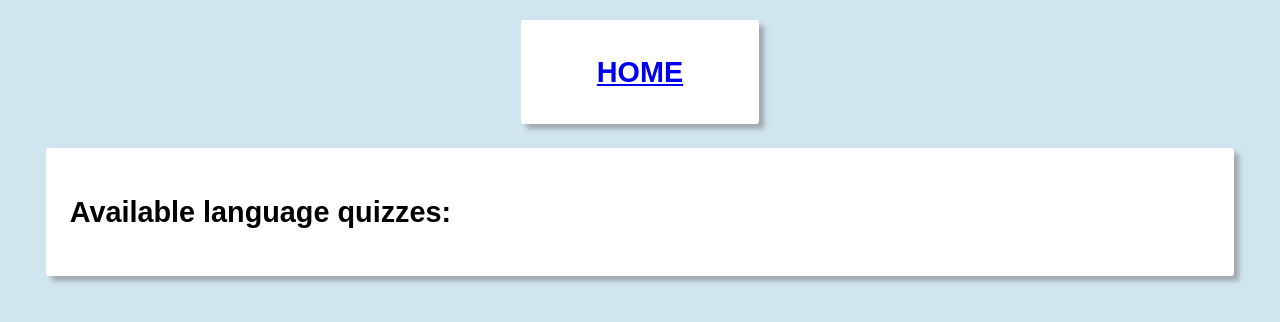
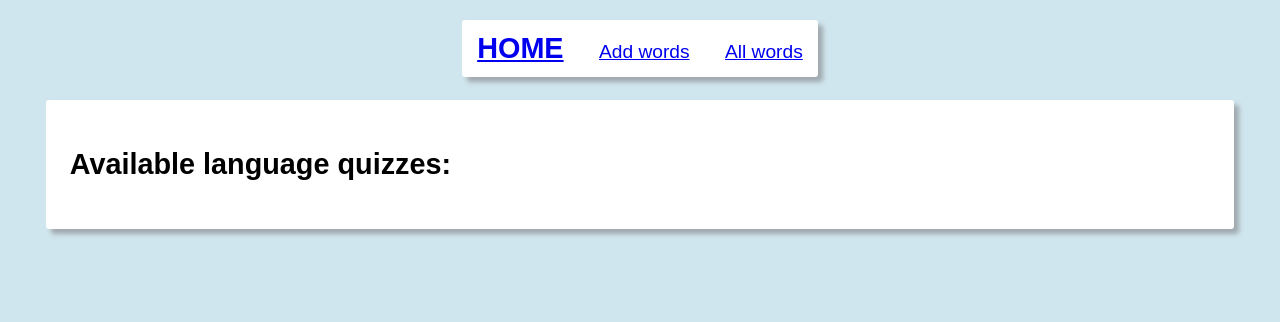
Before and after one commit to jonaengs/glosebok, a Django app: page / in a window 1280 px wide. Shown: the top 322 px of the page. Run offline with Django 3.2, Linux system fonts and the light colour scheme; data that the repository does not hold is empty.

Commit message:
track creation time of quizwords. Expand navbar shittily. Add slug field and get_abs_url to Language and use them

```diff
--- a/quiz/admin.py
+++ b/quiz/admin.py
@@ -1,7 +1,6 @@
 from django.contrib import admin
 from django.contrib.admin import TabularInline
 
-from quiz.forms import QuizWordForm
 from quiz.models import Language, QuizWord, Script
 
 
@@ -18,6 +17,7 @@ class LanguageAdmin(admin.ModelAdmin):
 
 class QuizWordAdmin(admin.ModelAdmin):
     model = QuizWord
+    readonly_fields = ('datetime_added', )
 
     class Media:
         js = ('js/show_hide_script_choices.js', )
--- a/quiz/forms.py
+++ b/quiz/forms.py
@@ -6,4 +6,4 @@ from quiz.models import QuizWord
 class QuizWordForm(forms.ModelForm):
     class Meta:
         model = QuizWord
-        fields = '__all__'
+        exclude = ('datetime_added', )
--- a/quiz/templates/quiz/language_list.html
+++ b/quiz/templates/quiz/language_list.html
@@ -3,6 +3,6 @@
 {% block body %}
     <h2>Available language quizzes:</h2>
     {% for language in language_list %}
-        <p><a href="{% url 'language_quiz' pk=language.id %}">{{ language.emoji }} {{ language.name }}</a></p>
+        <p><a href="{% url 'language_detail' slug=language.slug %}">{{ language.emoji }} {{ language.name }}</a></p>
     {% endfor %}
 {% endblock %}
--- a/quiz/urls.py
+++ b/quiz/urls.py
@@ -6,8 +6,9 @@ urlpatterns = [
     path('', LanguageListView.as_view(), name='language_list'),
     path('words/', QuizWordListView.as_view(), name='quizword_list'),
     path('add/', QuizWordCreateView.as_view(), name='add_quizword'),
-    path('<int:pk>/', LanguageQuizView.as_view(), name='language_quiz'),
 
     # autocomplete view
     path('match-scripts/', get_scripts, name='get_scripts'),
+
+    path('<slug:slug>/', LanguageQuizView.as_view(), name='language_detail'),
 ]
--- a/quiz/views.py
+++ b/quiz/views.py
@@ -3,13 +3,13 @@ from django.http import JsonResponse
 from django.urls import reverse_lazy
 from django.views.generic import DetailView, CreateView, ListView
 
+from quiz.forms import QuizWordForm
 from quiz.models import Language, Script, QuizWord
 from quiz.serializers import ScriptSerializer
 
 
 class LanguageQuizView(DetailView):
     model = Language
-    template_name = 'quiz/language_quiz.html'
 
     def get_context_data(self, **kwargs):
         language = kwargs['object']
@@ -47,7 +47,7 @@ class QuizWordListView(ListView):
 
 class QuizWordCreateView(CreateView):
     model = QuizWord
-    fields = '__all__'
+    form_class = QuizWordForm
     success_url = reverse_lazy('add_quizword')
 
 
--- a/static/css/main.css
+++ b/static/css/main.css
@@ -36,7 +36,7 @@ body {
 }
 
 .header {
-    width: 20%;
+    width: 30%;
     padding: 1%;
     text-align: center;
 }
--- a/templates/_base.html
+++ b/templates/_base.html
@@ -20,7 +20,9 @@
 
     <div class="container">
         <div class="header">
-            <h2><a href="{% url 'language_list' %}">HOME</a></h2>
+            <h2 style="display: inline; padding-right: 30px;"><a href="{% url 'language_list' %}">HOME</a></h2>
+            <p style="display: inline; padding-right: 30px;"><a href="{% url 'add_quizword' %}">Add words</a></p>
+            <p style="display: inline"><a href="{% url 'quizword_list' %}">All words</a></p>
         </div>
 
         <div class="content-container body-block-container">
```
Also changed, not shown: quiz/models.py (+10 -0 lines), quiz/migrations/0006_auto_20200331_2219.py (added), quiz/templates/quiz/language_detail.html (renamed from quiz/templates/quiz/language_quiz.html).
